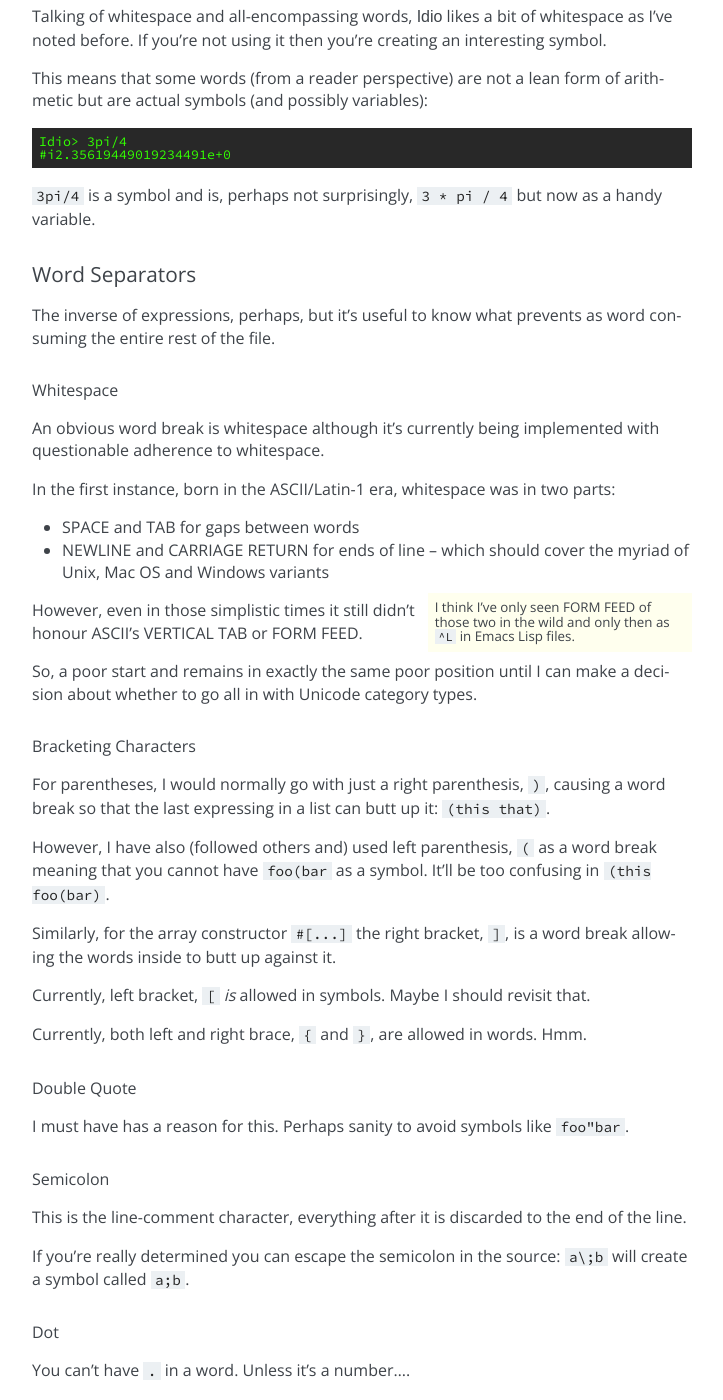
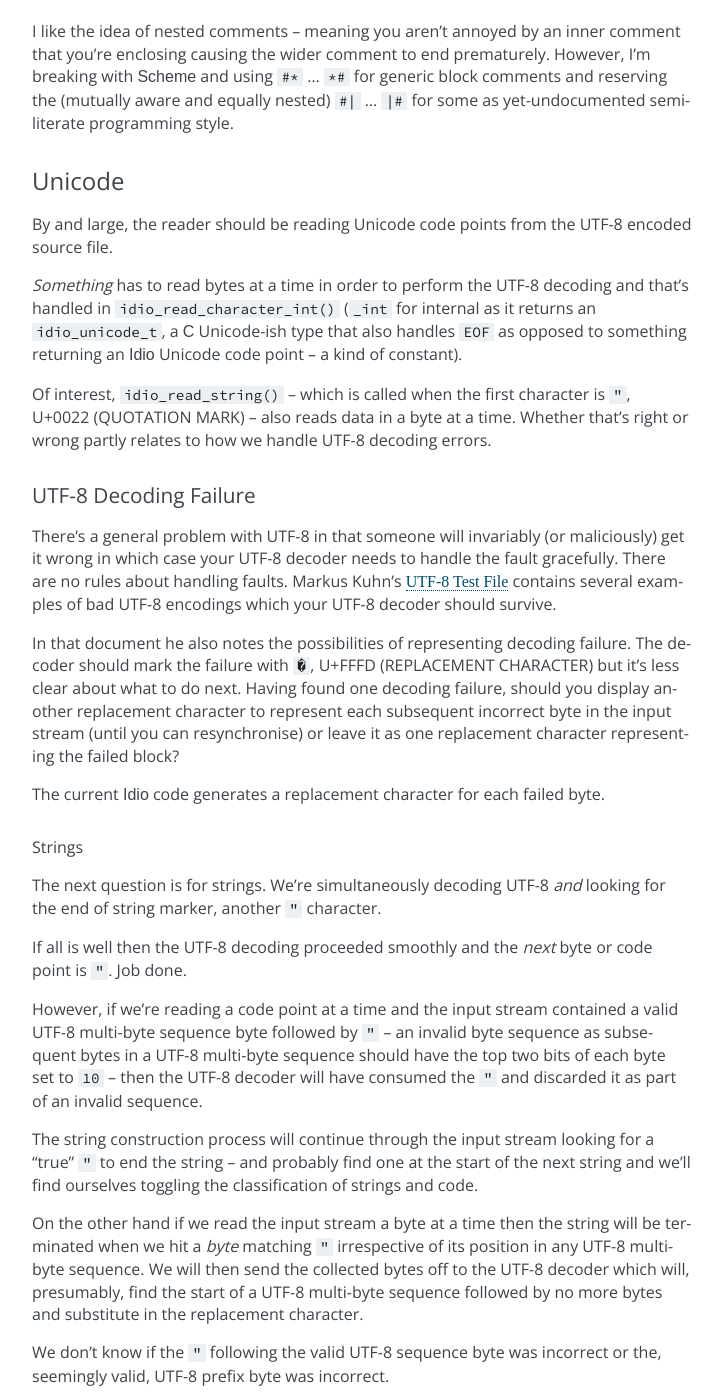
Before and after one commit to idio-lang/DIPS, a Sphinx documentation site: the page built from source/implementing-idio/reader/reading.rst, in a window 1280 px wide and 1400 px high, scrolled down 5674 px. Shown: the whole window, without its empty margins (258-981 px from the left). Built offline with Sphinx 7.4.7, drawn with Linux system fonts in a browser that asks for light colours; pages that are not in the unit, such as notebooks, are missing from menus; some of the changed text lies outside the part shown.

Commit message:
split reading in two; Unicode commentary
Signed-off-by: Ian Fitchet <ian.fitchet@runscripts.com>

```diff
--- a/source/implementing-idio/reader/index.rst
+++ b/source/implementing-idio/reader/index.rst
@@ -20,5 +20,6 @@
    :maxdepth: 2
 
    reading
+   reading-expressions
 
 .. include:: ../../commit.rst
--- /dev/null
+++ b/source/implementing-idio/reader/reading-expressions.rst
@@ -0,0 +1,206 @@
+.. include:: ../../global.rst
+
+*******************
+Reading Expressions
+*******************
+
+Reading individual expressions is where the action is.
+
+Broadly, the kind of expression is determined by the first character
+we read, for example:
+
+.. csv-table::
+   :widths: auto
+
+   ``(``, a list up to the matching ``)``
+   ``{``, a block up to the matching ``}``
+   ``"``, a string up to the next non-escaped ``"``
+   ``#``, something weird
+
+with a fallback of the accumulation of characters being a *word* (a
+*symbol* -- but I prefer the shell-ish term, "word").
+
+In fact numbers fall into this word category as well (partly due to
+the funny number formats that :lname:`Scheme` accepts) and are
+differentiated from words because we can subsequently figure out it is
+a number.
+
+(And there's whitespace and all the rest of it.)
+
+Talking of whitespace and all-encompassing words, :lname:`Idio` likes
+a bit of whitespace as I've noted before.  If you're not using
+whitespace then you're creating an interesting symbol.
+
+This means that some words (from a reader perspective) are not a lean
+form of arithmetic but are actual symbols (and possibly variables):
+
+.. code-block:: console
+
+   Idio> 3pi/4
+   #i2.35619449019234491e+0
+
+``3pi/4`` is a symbol and is, perhaps not surprisingly, ``3 * pi / 4``
+but now as a handy variable.
+
+Word Separators
+===============
+
+The inverse of expressions, perhaps, but it's useful to know what
+prevents a word from consuming the entire rest of the file.
+
+Many of these are sanity-preserving!
+
+Whitespace
+----------
+
+An obvious word break is whitespace although it's currently being
+implemented with questionable adherence to a formal definition of
+whitespace characters.
+
+In the first instance, born in the ASCII/Latin-1 era, whitespace was
+in two parts:
+
+* SPACE and TAB for gaps between words
+
+* NEWLINE and CARRIAGE RETURN for ends of line -- which should cover
+  the myriad of Unix, Mac OS and Windows variants
+
+.. sidebox::
+
+   Of those two, I think I've only seen FORM FEED in the wild and only
+   then as ``^L`` in Emacs Lisp files.
+
+However, even in those simplistic times it still didn't honour ASCII's
+VERTICAL TAB or FORM FEED.
+
+So, a poor start and remains in exactly the same poor position until I
+can make a decision about whether to go all in with Unicode category
+types (which would take us up to about 25 whitespace code points).
+
+Bracketing Characters
+--------------------"
+
+For right parenthesis, ``)``, and right bracket, ``]``, where the
+expressions in a list or an array might butt up against the closing
+bracket then we can allow that if ``)`` and ``]`` delimit a word.
+
+Their left counterparts, ``(`` and ``[``, are also word breaks meaning
+that you cannot have, say, ``foo(bar`` as a symbol.  It'd be too
+confusing in
+
+.. code-block:: idio
+
+   (this foo(bar)
+
+Both left and right brace, ``{`` and ``}``, are not allowed in words
+for the same sanity-retaining reasons.
+
+Double Quote
+------------
+
+Again, a ``"`` is a word break to avoid symbols like ``foo"bar``.
+
+Semicolon
+--------"
+
+This is the line-comment character, everything after it is discarded
+to the end of the line so, again, we can avoid symbols like
+``foo;bar`` and thus not be confused by:
+
+.. code-block:: idio
+
+   this that foo;bar ; the other
+
+Dot
+--"
+
+You can't have ``.`` in a word.  Unless it's a number....
+
+``.`` is used for the ``value-index`` operator so we can say
+:samp:`{thing}.{field}` and ``value-index`` will figure out the right
+form of access of :samp:`{field}` within :samp:`{thing}`.
+
+Escape
+------
+
+If you're really determined you can escape any of the above (and the
+escape character itself) in the source: ``a\;b`` will create a symbol
+called ``a;b`` and ``a\\b`` will create a symbol ``a\b`` -- although
+you'll continually need to use ``a\\b`` in the source to manipulate
+it.
+
+Not a word Break
+================
+
+These are, maybe unexpectedly, not (currently) word breaks.
+
+The pair separator, ``&``.  You must currently 1) be in a list and 2)
+separate the head and tail expressions from ``&`` with whitespace.
+That allows ``a&b`` as a valid symbol.
+
+.. sidebox::
+
+   I suppose this allows you to have a sequence of ``a``, ``a'`` and
+   ``a''`` if it pleases you so.
+
+
+Interpolation characters which have no function other than as the
+first character of a word in which case they are handled separately
+anyway.  ``a$b``, ``a@b`` and ``a'b`` (assuming the default
+interpolation characters) are all valid symbols.
+
+
+
+Lists
+=====
+
+Ignoring the implied list in the overall line-oriented handling from
+above, reading a list expression is quite easy.  So we'll do a more
+complicated example.
+
+The "...up to the matching..." part reflects the lists-within-lists
+nature of :lname:`Lisp`\ y languages.  When we read:
+
+.. code-block:: idio
+
+   (+ (2 * 3) (6 / 2))
+
+we'll have:
+
+* identified this as a list because the first character is ``(`` so
+  we'll have called the ``idio_read_list()`` function which reads "up
+  to the matching" ``)``
+
+  * we'll read the expression ``+``
+
+  * we start to read the next expression which begins with ``(`` so
+    it's another list and we simply recurse into ``idio_read_list()``
+    again
+
+    * we can now read the expressions ``2`` then ``*`` then ``3``
+
+    * then we hit ``)`` and we can construct and return a list from
+      our three expressions: ``(2 * 3)`` -- I told you this becomes
+      confusing!
+
+  * the outer list gets a second expression, ``(2 * 3)``
+
+  * we can read the next expression which also begins with ``(`` so
+    off we go again:
+
+    * ``6`` and ``/`` and ``2`` gives ``(6 / 2)``
+
+  * the outer list gets a third expression, ``(6 / 2)``
+
+  * and finally we get our own ``)`` and can create and return a list
+    from our own three expressions: ``(+ (2 * 3) (6 / 2))``
+
+* we get ``(+ (2 * 3) (6 / 2))`` in our hands
+
+The net result of which is a data structure in :lname:`C` whose
+printed representation is *exactly* what we read in from the source
+code....  However, it *is* now in :lname:`C` memory.
+
+
+
+.. include:: ../../commit.rst
--- a/source/implementing-idio/reader/reading.rst
+++ b/source/implementing-idio/reader/reading.rst
@@ -16,7 +16,7 @@
 
 Forms are, of course, just lists which are a native :lname:`Lisp`
 type.  Whatever the internal construction, the *printed* format looks
-like, uh, the input format.
+like, uh, the source code format.
 
 So, ``(foo a b)``, being a list of three elements, that is, a linked
 list of three *pairs*, has whatever internal format it has in
@@ -28,9 +28,8 @@
 some internal format).
 
 The obvious thing to do instead is to ask the :lname:`Idio` engine to
-print out this internal format which will give us... ``(foo a b)``.
-
-Which might leave us scratching our heads as to whether we've actually
+print out this internal format which will give us... ``(foo a b)`` --
+which might leave us scratching our heads as to whether we've actually
 done anything at all!  *Tricky!*
 
 Equally tricky are strings and numbers.  For most regular integers,
@@ -49,12 +48,12 @@
 becomes a normalized form, ``1.23e+2``.
 
 Which, although satisfied that something has happened, I find somehow
-unsettling as it's not how I would have written it.
+unsettling as that's not the format I would have written it in.
 
 Anyway the point of this diversion is that there's going to be a
 degree of confusion when we talk about reading something in and then
 describing the internal format using its printed representation which
-is, usually, *exactly the same* as the input format.
+is, usually, *exactly the same* as the source code format.
 
 We'll have to go on a degree of trust.  You'll be glad, by and large,
 that you **don't** have to go and inspect the internal :lname:`C` data
@@ -108,7 +107,7 @@
 ``#t``.
 
 We have now successfully evaluated :samp:`{func}` and :samp:`{arg}`
-giving the form we want to invoke as:
+giving the values for the form we want to invoke:
 
 .. parsed-literal::
 
@@ -179,15 +178,15 @@
 
 The implementation of this is not *Art*, I have to say and my
 :lname:`C` naming scheme has let me down.  It needs revisiting.  (At
-the time it was "Tack something on the end to make it different."
-We've all been there....)
+the time the naming scheme was "Tack something on the end to make it
+different."  I think we've all been there....)
 
 Quasiquotation Interpolation Characters
 ---------------------------------------
 
 .. sidebox::
 
-   There are moments when you think... "Yes!  *Genius!*"
+   There are moments when you think, "Yes!  *Genius!*"
 
    ...before realising how crushingly obvious it was.
 
@@ -231,17 +230,16 @@
 referring [sic] to the same thing.
 
 This being a :lname:`Lisp`\ y language, you can use pairs as the keys
-into a hash table.  If you're thinking what I'm thinking (*hey, I*
-have *just given you the two clues*) then we can put these two
-together.  For each expression we read in we can have recorded the
-handle and line which, together with the expression itself, can become
-a "lexical object."
+into a hash table.  If you're thinking what I'm thinking then we can
+put these two together.  For each expression we read in we can have
+recorded the handle and line which, together with the expression
+itself, can become a "lexical object."
 
-In practice this is a regular :lname:`Idio` structure with fields:
-(the handle's) ``name``, ``line``, (handle) ``pos`` and ``expr``
-(again, just in case).  Given that we intend that the key to the
-"source properties" hash table be ``expr`` then it's not a good idea
-to have ``expr`` somewhere in the value meaning we will have 1) a
+In practice this lexical object is a regular :lname:`Idio` structure
+with fields: (the handle's) ``name``, ``line``, (handle) ``pos`` and
+``expr`` (again, just in case).  Given that we intend that the key to
+the "source properties" hash table be ``expr`` then it's not a good
+idea to have ``expr`` somewhere in the value meaning we will have 1) a
 circular data structure and 2) therefore some difficulty garbage
 collecting it.  To fix that the source properties hash table is
 flagged as having weak keys.  When ``expr`` goes out of scope then we
@@ -293,8 +291,9 @@
    function calls so we've got the basics.
 
 #. an error in *reading* an atom from the source code will trigger a
-   ``^read-error`` and the reader will flag up the problem there and
-   then -- including handle and line number
+   ``^read-error`` from the reader -- no waiting for run-time -- and
+   the reader will flag up the problem there and then -- including
+   handle and line number
 
 The point about stashing the source code's source location away is for
 when we come to *run* the code, potentially a long time later, we can
@@ -312,198 +311,135 @@
 
 #. done
 
-(I felt I had to add a third step just to give it some credibility.)
+(I felt I had to add a third step just to give the process some
+substance.)
 
-Expressions
------------
+Comments
+--------
 
-Reading individual expressions is where the action is.
+:lname:`Scheme`, at least, comes with two comment types: line and
+(nestable) block comments.
 
-Broadly, the kind of expression is determined by the first character
-we read, for example:
+Line Comments
+^^^^^^^^^^^^^
 
-.. csv-table::
-   :widths: auto
+I've kept the standard :lname:`Lisp` ``;`` as a comment character even
+though that clashes with the statement terminator from the shell.
 
-   ``(``, a list up to the matching ``)``
-   ``{``, a block up to the matching ``}``
-   ``"``, a string up to the next non-escaped ``"``
-   ``#``, something weird
-
-with a fallback of the accumulation of characters being a *word* (a
-*symbol* -- but I prefer the shell-ish term, "word").
-
-In fact numbers fall into this word category as well (partly due to
-the funny number formats that :lname:`Scheme` accepts) and are
-differentiated from words because we can subsequently figure out it is
-a number.
-
-(And there's whitespace and all the rest of it.)
-
-Talking of whitespace and all-encompassing words, :lname:`Idio` likes
-a bit of whitespace as I've noted before.  If you're not using it then
-you're creating an interesting symbol.
-
-This means that some words (from a reader perspective) are not a lean
-form of arithmetic but are actual symbols (and possibly variables):
-
-.. code-block:: console
-
-   Idio> 3pi/4
-   #i2.35619449019234491e+0
-
-``3pi/4`` is a symbol and is, perhaps not surprisingly, ``3 * pi / 4``
-but now as a handy variable.
-
-Word Separators
-^^^^^^^^^^^^^^^
-
-The inverse of expressions, perhaps, but it's useful to know what
-prevents as word consuming the entire rest of the file.
-
-Whitespace
-""""""""""
-
-An obvious word break is whitespace although it's currently being
-implemented with questionable adherence to whitespace.
-
-In the first instance, born in the ASCII/Latin-1 era, whitespace was
-in two parts:
-
-* SPACE and TAB for gaps between words
-
-* NEWLINE and CARRIAGE RETURN for ends of line -- which should cover
-  the myriad of Unix, Mac OS and Windows variants
+Without a statement terminator, one-liners (of which I've written "a
+few" myself) are impossible.  That'll make life interesting.
 
 .. sidebox::
 
-   I think I've only seen FORM FEED of those two in the wild and only
-   then as ``^L`` in Emacs Lisp files.
+   He says, avoiding looking.
 
-However, even in those simplistic times it still didn't honour ASCII's
-VERTICAL TAB or FORM FEED.
+On the other hand, wherever I've written a script version of my one
+liner I don't recall a case where I've continued to use a one-liner in
+the script.  I always flatten it out to the line-by-line mode that I
+would have written the script in in the first place.
 
-So, a poor start and remains in exactly the same poor position until I
-can make a decision about whether to go all in with Unicode category
-types.
+I suspect that's because mentally I am now committing myself to the
+permanence of the script and therefore I am pre-empting the inevitable
+addition of debugging and better support for edge cases that precludes
+the code being bunched up.
 
-Bracketing Characters
-"""""""""""""""""""""
+One-liners are transient *hacks*, right?
 
-For parentheses, I would normally go with just a right parenthesis,
-``)``, causing a word break so that the last expressing in a list can
-butt up it: ``(this that)``.
+Block Comments
+^^^^^^^^^^^^^^
 
-However, I have also (followed others and) used left parenthesis,
-``(`` as a word break meaning that you cannot have ``foo(bar`` as a
-symbol.  It'll be too confusing in ``(this foo(bar)``.
+I like the idea of nested comments -- meaning you aren't annoyed by an
+inner comment that you're enclosing causing the wider comment to end
+prematurely.  However, I'm breaking with :lname:`Scheme` and using
+``#*`` ... ``*#`` for generic block comments and reserving the
+(mutually aware and equally nested) ``#|`` ... ``|#`` for some as
+yet-undocumented semi-literate programming style.
 
-Similarly, for the array constructor ``#[...]`` the right bracket,
-``]``, is a word break allowing the words inside to butt up against
-it.
+Unicode
+-------
 
-Currently, left bracket, ``[`` *is* allowed in symbols.  Maybe I
-should revisit that.
+By and large, the reader should be reading Unicode code points from
+the UTF-8 encoded source file.
 
-Currently, both left and right brace, ``{`` and ``}``, are allowed in
-words.  Hmm.
+*Something* has to read bytes at a time in order to perform the UTF-8
+decoding and that's handled in ``idio_read_character_int()`` (``_int``
+for internal as it returns an ``idio_unicode_t``, a :lname:`C`
+Unicode-ish type that also handles ``EOF`` as opposed to something
+returning an :lname:`Idio` Unicode code point -- a kind of constant).
 
-Double Quote
-""""""""""""
+Of interest, ``idio_read_string()`` -- which is called when the first
+character is ``"``, U+0022 (QUOTATION MARK) -- also reads data in a
+byte at a time.  Whether that's right or wrong partly relates to how
+we handle UTF-8 decoding errors.
 
-I must have has a reason for this.  Perhaps sanity to avoid symbols
-like ``foo"bar``.
+UTF-8 Decoding Failure
+^^^^^^^^^^^^^^^^^^^^^^
 
-Semicolon
-"""""""""
+There's a general problem with UTF-8 in that someone will invariably
+(or maliciously) get it wrong in which case your UTF-8 decoder needs
+to handle the fault gracefully.  There are no rules about handling
+faults.  :ref-author:`Markus Kuhn`'s `UTF-8 Test File
+<https://www.cl.cam.ac.uk/~mgk25/ucs/examples/UTF-8-test.txt>`_
+contains several examples of bad UTF-8 encodings which your UTF-8
+decoder should survive.
 
-This is the line-comment character, everything after it is discarded
-to the end of the line.
+In that document he also notes the possibilities of representing
+decoding failure.  The decoder should mark the failure with ``�``,
+U+FFFD (REPLACEMENT CHARACTER) but it's less clear about what to do
+next.  Having found one decoding failure, should you display another
+replacement character to represent each subsequent incorrect byte in
+the input stream (until you can resynchronise) or leave it as one
+replacement character representing the failed block?
 
-If you're really determined you can escape the semicolon in the
-source: ``a\;b`` will create a symbol called ``a;b``.
+The current :lname:`Idio` code generates a replacement character for
+each failed byte.
 
-Dot
-"""
+Strings
+"""""""
 
-You can't have ``.`` in a word.  Unless it's a number....
+The next question is for strings.  We're simultaneously decoding UTF-8
+*and* looking for the end of string marker, another ``"`` character.
 
-``.`` is used for the ``value-index`` operator so we can say
-:samp:`{thing}.{field}` and ``value-index`` will figure out the right
-form of access of :samp:`{field}` within :samp:`{thing}`.
+If all is well then the UTF-8 decoding proceeded smoothly and the
+*next* byte or code point is ``"``.  Job done.
 
-Not a word Break
-^^^^^^^^^^^^^^^^
+However, if we're reading a code point at a time and the input stream
+contained a valid UTF-8 multi-byte sequence byte followed by ``"`` --
+an invalid byte sequence as subsequent bytes in a UTF-8 multi-byte
+sequence should have the top two bits of each byte set to ``10`` --
+then the UTF-8 decoder will have consumed the ``"`` and discarded it
+as part of an invalid sequence.
 
-These are, maybe unexpectedly, not (currently) word breaks.
+The string construction process will continue through the input stream
+looking for a "true" ``"`` to end the string -- and probably find one
+at the start of the next string and we'll find ourselves toggling the
+classification of strings and code.
 
-The pair separator, ``&``.  You must currently separate the head and
-tail expressions from ``&`` with whitespace.  That allows ``a&b`` as a
-valid symbol.
+On the other hand if we read the input stream a byte at a time then
+the string will be terminated when we hit a *byte* matching ``"``
+irrespective of its position in any UTF-8 multi-byte sequence.  We
+will then send the collected bytes off to the UTF-8 decoder which
+will, presumably, find the start of a UTF-8 multi-byte sequence
+followed by no more bytes and substitute in the replacement character.
 
-.. sidebox::
+We don't know if the ``"`` following the valid UTF-8 sequence byte was
+incorrect or the, seemingly valid, UTF-8 prefix byte was incorrect.
 
-   I suppose this allows you to have a sequence of ``a``, ``a'`` and
-   ``a''`` if it pleases you so.
+I can't see that there's a *correct* behaviour: code points or bytes.
+Both are functional although I'm in favour of the byte by byte
+matching because:
 
+#. the error is identified sooner -- probably, there are always
+   pathological cases
 
-Interpolation characters which have no function other than as the
-first character of a word in which case they are handled separately
-anyway.  ``a$b``, ``a@b`` and ``a'b`` (assuming the default
-interpolation characters) are all valid symbols.
+#. it's the way the code was originally written for an ASCII/Latin-1
+   world
 
-
-
-Lists
-^^^^^
-
-Ignoring the implied list in the overall line-oriented handling from
-above, reading a list expression is quite easy.  So we'll do a more
-complicated example.
-
-The "...up to the matching..." part reflects the lists-within-lists
-nature of :lname:`Lisp`\ y languages.  When we read:
-
-.. code-block:: idio
-
-   (+ (2 * 3) (6 / 2))
-
-we'll have:
-
-* identified this as a list because the first character is ``(`` so
-  we'll have called the ``idio_read_list()`` function which reads "up
-  to the matching" ``)``
-
-  * we'll read the expression ``+``
-
-  * we start to read the next expression which begins with ``(`` so
-    it's another list and we simply recurse into ``idio_read_list()``
-    again
-
-    * we can now read the expressions ``2`` then ``*`` then ``3``
-
-    * then we hit ``)`` and we can construct and return a list from
-      our three expressions: ``(2 * 3)`` -- I told you this becomes
-      confusing!
-
-  * the outer list gets a second expression, ``(2 * 3)``
-
-  * we can read the next expression which also begins with ``(`` so
-    off we go again:
-
-    * ``6`` and ``/`` and ``2`` gives ``(6 / 2)``
-
-  * the outer list gets a third expression, ``(6 / 2)``
-
-  * and finally we get our own ``)`` and can create and return a list
-    from our own three expressions: ``(+ (2 * 3) (6 / 2))``
-
-* we get ``(+ (2 * 3) (6 / 2))`` in our hands
-
-The net result of which is a data structure in :lname:`C` whose
-printed representation is *exactly* what we read in from the source
-code....  However, it *is* now in :lname:`C` memory.
-
-
+There's another issue with collecting code points: we'll need to store
+them in a :lname:`C` ``uint32_t`` array as we can't predict how big
+any of them are going to be.  Only when we've seen them all can we
+correctly size the :lname:`Idio` 1, 2 or 4 byte array string.  Most of
+the time collecting ``uint32_t`` code points in the first pass is
+going to be pretty inefficient.
 
 .. include:: ../../commit.rst
```
Also changed, not shown: other parts of source/implementing-idio/reader/reading.rst (+3 -3 lines).
